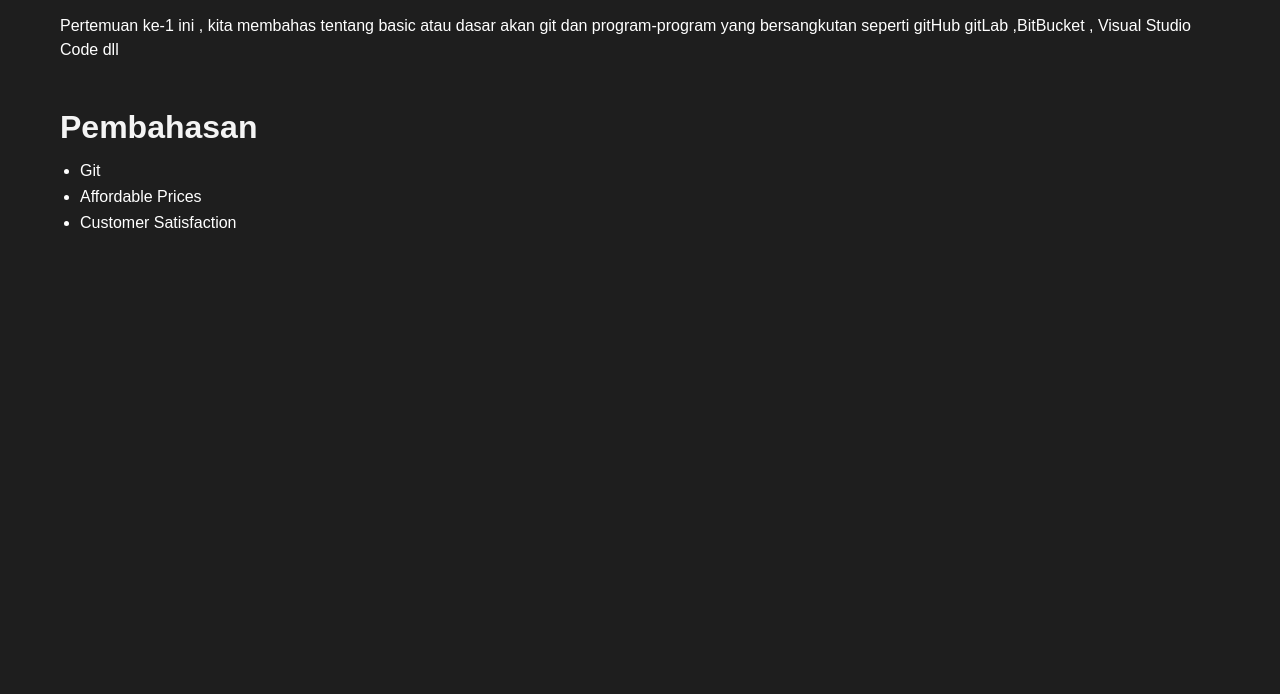
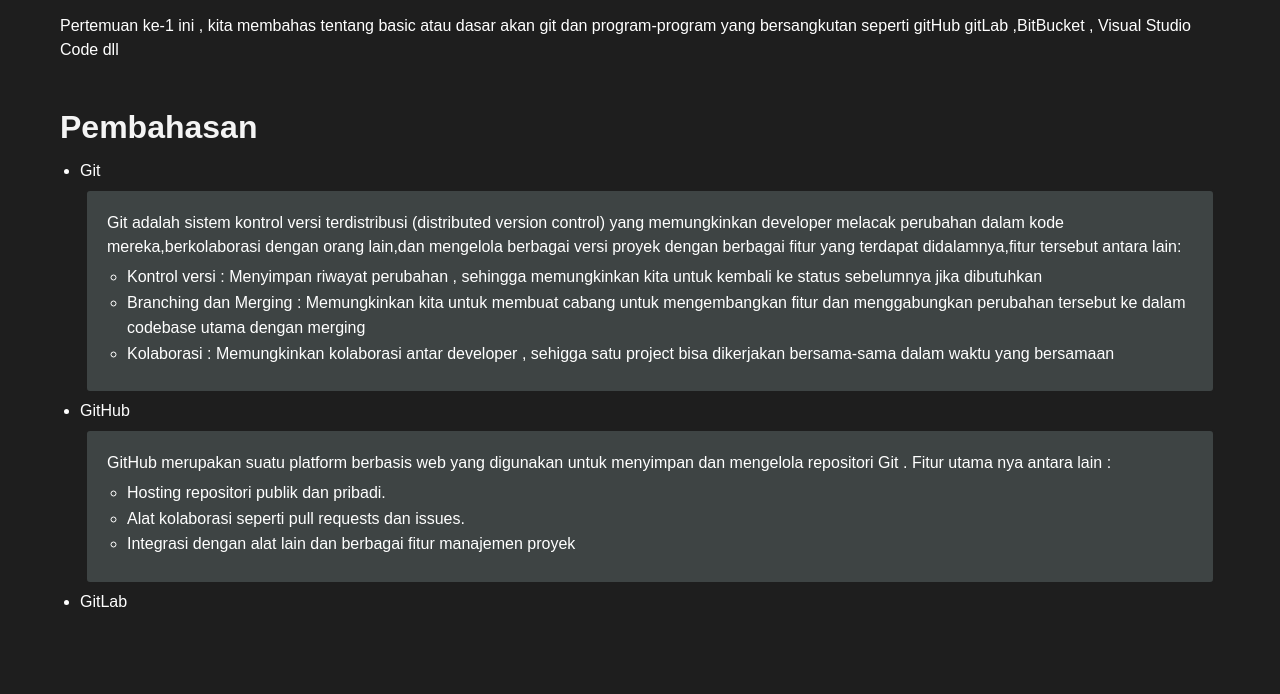
Before and after one commit to Alief136/repositari1, a PHP site: page / in a window 1280 px wide. Shown: the part 196-890 px from the top of the page. Before the commit the page ends 424 px from the top, so only its background shows below. Run offline with PHP 8.4, Linux system fonts and the light colour scheme.

Commit message:
changes3

```diff
--- a/index.html
+++ b/index.html
@@ -30,8 +30,39 @@
 
                 <ul>
                     <li>Git</li>
-                    <li>Affordable Prices</li>
-                    <li>Customer Satisfaction</li>
+                    <div class="box"><p>Git adalah sistem kontrol versi
+                    terdistribusi (distributed version control) yang memungkinkan
+                    developer melacak perubahan dalam kode mereka,berkolaborasi
+                    dengan orang lain,dan mengelola berbagai versi proyek dengan
+                    berbagai fitur yang terdapat didalamnya,fitur tersebut antara lain:
+                    <ul>
+
+                        <li>Kontrol versi : Menyimpan riwayat perubahan ,
+                    sehingga memungkinkan kita untuk kembali ke status sebelumnya
+                    jika dibutuhkan </li>
+
+                        <li>Branching dan Merging : Memungkinkan kita untuk membuat
+                        cabang untuk mengembangkan fitur dan menggabungkan perubahan
+                        tersebut ke dalam codebase utama dengan merging </li>
+
+                        <li>Kolaborasi : Memungkinkan kolaborasi antar developer ,
+                            sehigga satu project bisa dikerjakan bersama-sama
+                            dalam waktu yang bersamaan
+                        </li>
+
+                    </ul>
+
+                    </p></div>
+                    <li>GitHub</li>
+                    <div class="box"><p>GitHub merupakan suatu
+                        platform berbasis web yang digunakan untuk menyimpan
+                        dan mengelola repositori Git . Fitur utama nya antara
+                        lain : <ul>
+                            <li>Hosting repositori publik dan pribadi.</li>
+                            <li>Alat kolaborasi seperti pull requests dan issues.</li>
+                            <li>Integrasi dengan alat lain dan berbagai fitur manajemen proyek</li>
+                        </ul></p></div>
+                    <li>GitLab</li>
                 </ul>
         </section>
     </main>
--- a/styles.css
+++ b/styles.css
@@ -49,6 +49,14 @@
 
 }
 
+.box {
+    border: 2px solid #1e1e1e;
+    padding: 20px;
+    margin: 5px;
+    background-color: rgb(62, 68, 68);
+    border-radius: 5px;
+}
+
 ul {
     margin: 5px 0;
     padding-left: 20px;
```
